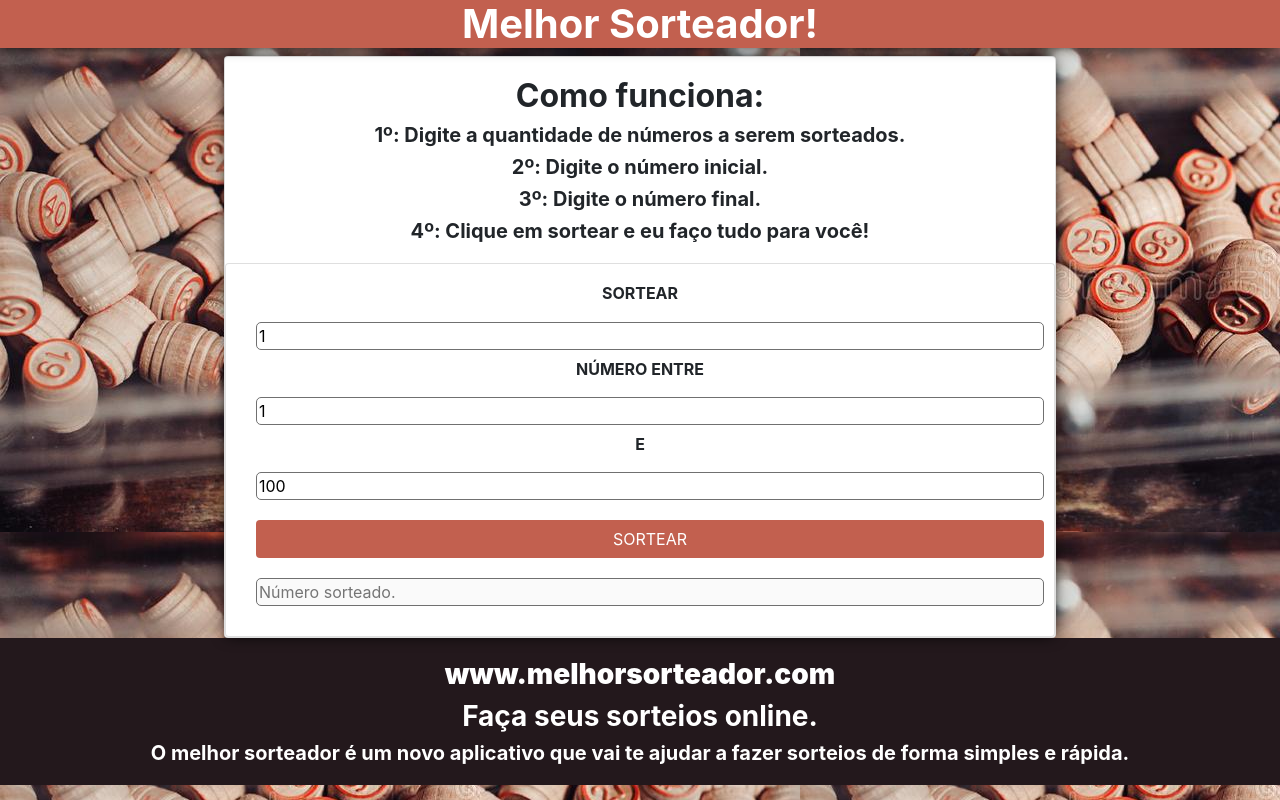
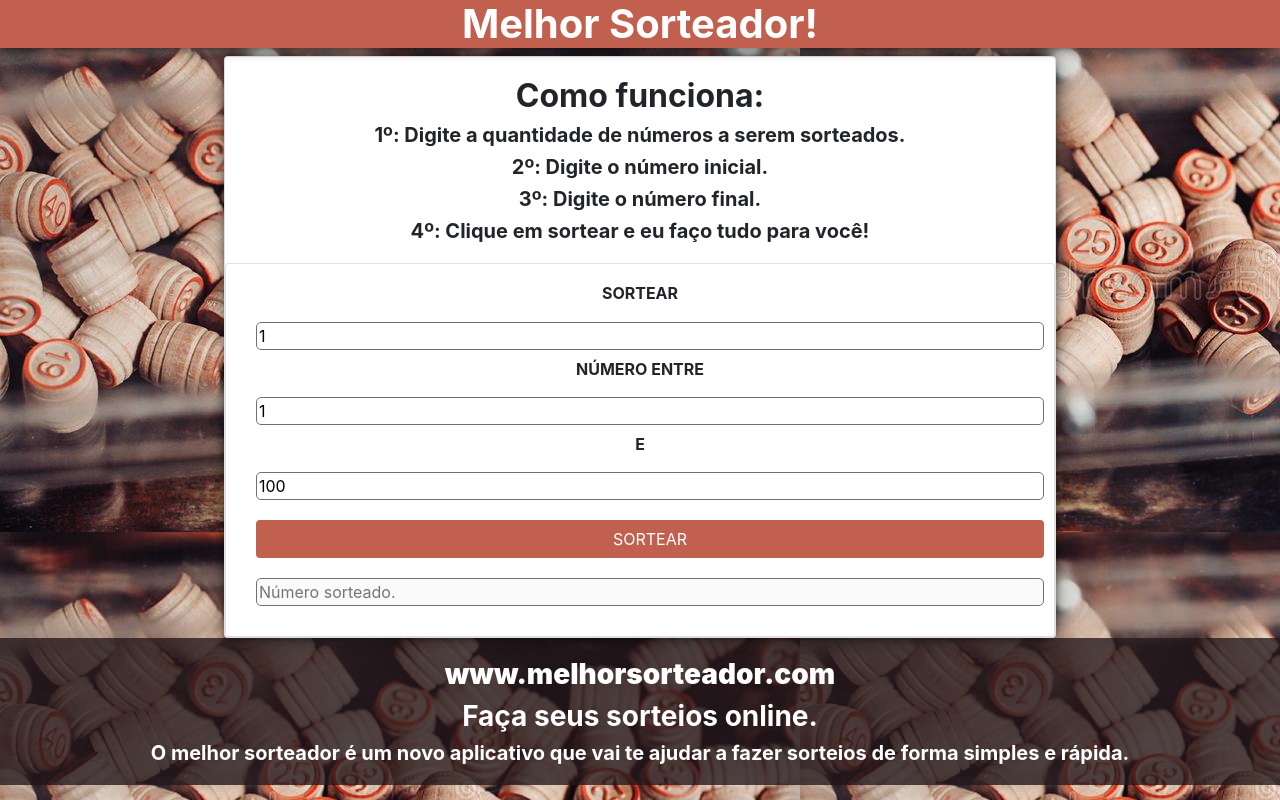
Before and after one commit to dsohenrique/melhorsorteador, a plain HTML site: page index.html in a window 1280 px wide. Drawn offline with nearby package versions, Linux system fonts and the light colour scheme.

Commit message:
Atualiza css

```diff
--- a/index.html
+++ b/index.html
@@ -57,7 +57,6 @@
             </div>
         </div>
     </div>
-    <script src="./view/index.js"></script>
     <footer>
         <div class="card-body">
             <h2 class="h3 card-text"><b>www.melhorsorteador.com</b></h2>
@@ -69,6 +68,7 @@
             </h5>
         </div>
     </footer>
+    <script src="./view/index.js"></script>
 </body>
 
 </html>
--- a/view/styles.css
+++ b/view/styles.css
@@ -5,11 +5,6 @@
 
 body {
     background-image: url("../images/bg-image.jpg");
-    /* background: rgb(63, 231, 251);
-    background: -moz-linear-gradient(180deg, rgba(63, 231, 251, 1) 0%, rgba(207, 70, 252, 0.5018207111946341) 100%);
-    background: -webkit-linear-gradient(180deg, rgba(63, 231, 251, 1) 0%, rgba(207, 70, 252, 0.5018207111946341) 100%);
-    background: linear-gradient(180deg, rgba(63, 231, 251, 1) 0%, rgba(207, 70, 252, 0.5018207111946341) 100%);
-    filter: progid: DXImageTransform.Microsoft.gradient(startColorstr="#3fe7fb", endColorstr="#cf46fc", GradientType=1); */
 }
 
 div.card-container {
@@ -58,7 +53,7 @@ button.btn:hover {
 }
 
 footer {
-    background-color: #23181c;
+    background-color: #23181cc7;
     color: white;
 }
 
```
